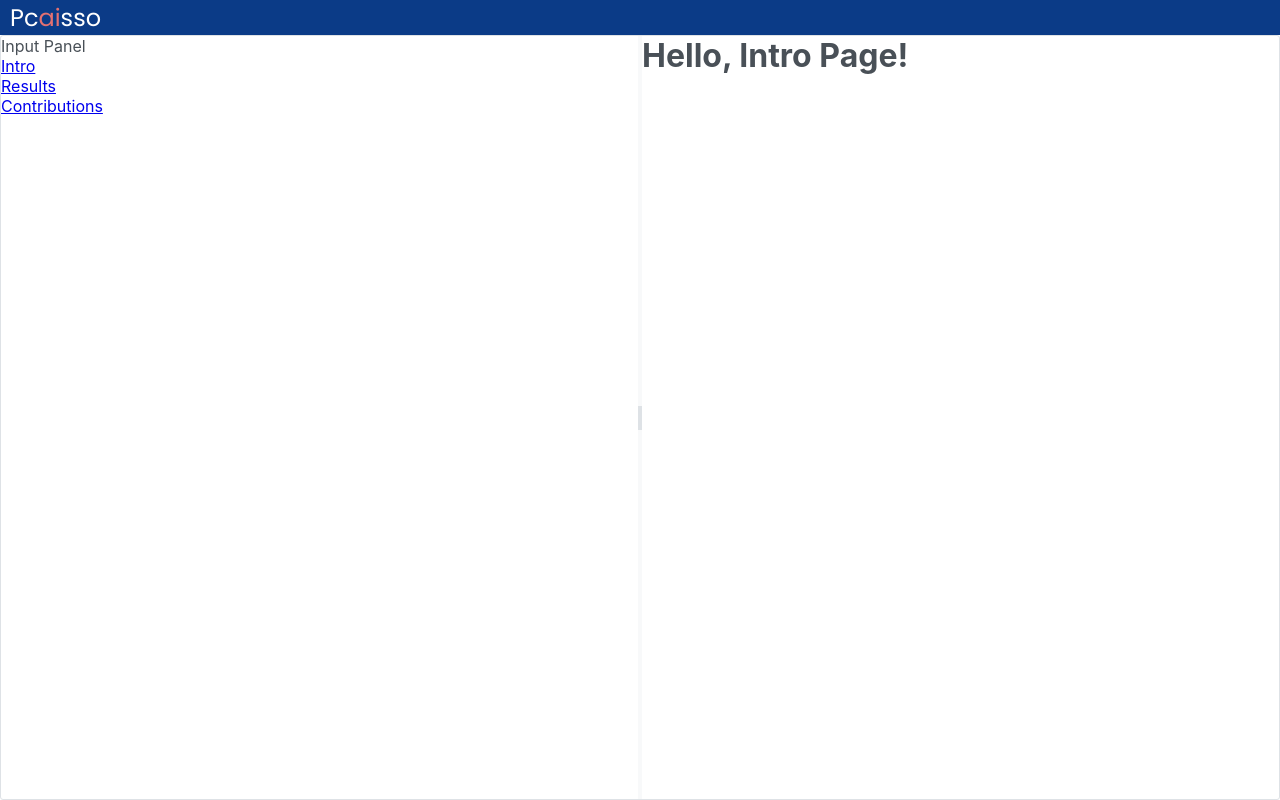
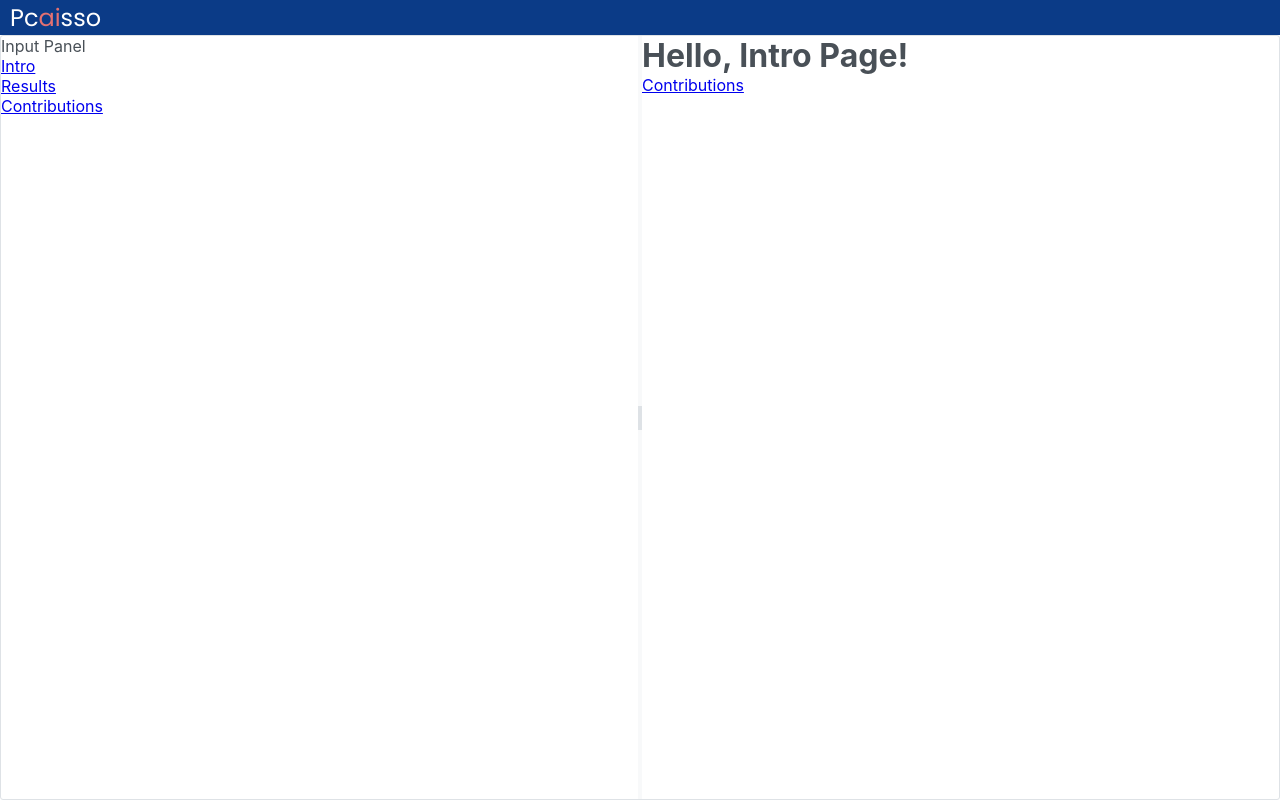
Before and after one commit to rmadhuram/pcaisso-next, a Next.js app: page /home in a window 1280 px wide. Built offline with nearby package versions, Linux system fonts and the light colour scheme; a web font is replaced by a local one.

Commit message:
added link from intro page

```diff
--- a/src/app/home/page.tsx
+++ b/src/app/home/page.tsx
@@ -1,3 +1,12 @@
+import Link from 'next/link'
+
 export default function HomePage() {
-  return <h1>Hello, Intro Page!</h1>
+  return (
+    <div>
+      <h1>Hello, Intro Page!</h1>
+      <div>
+        <Link href="/home/contributions">Contributions</Link>
+      </div>
+    </div>
+  )
 }
```
